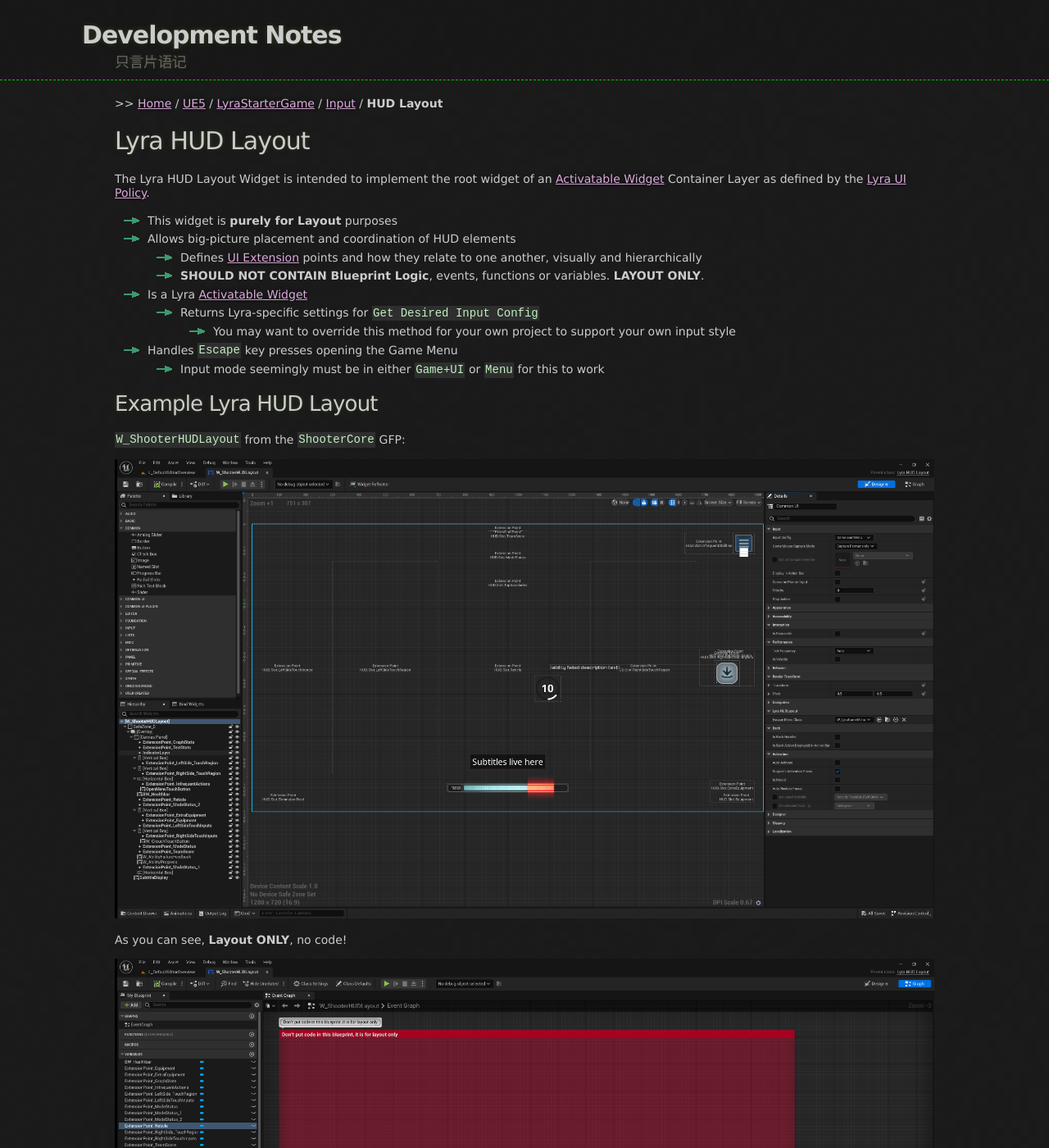
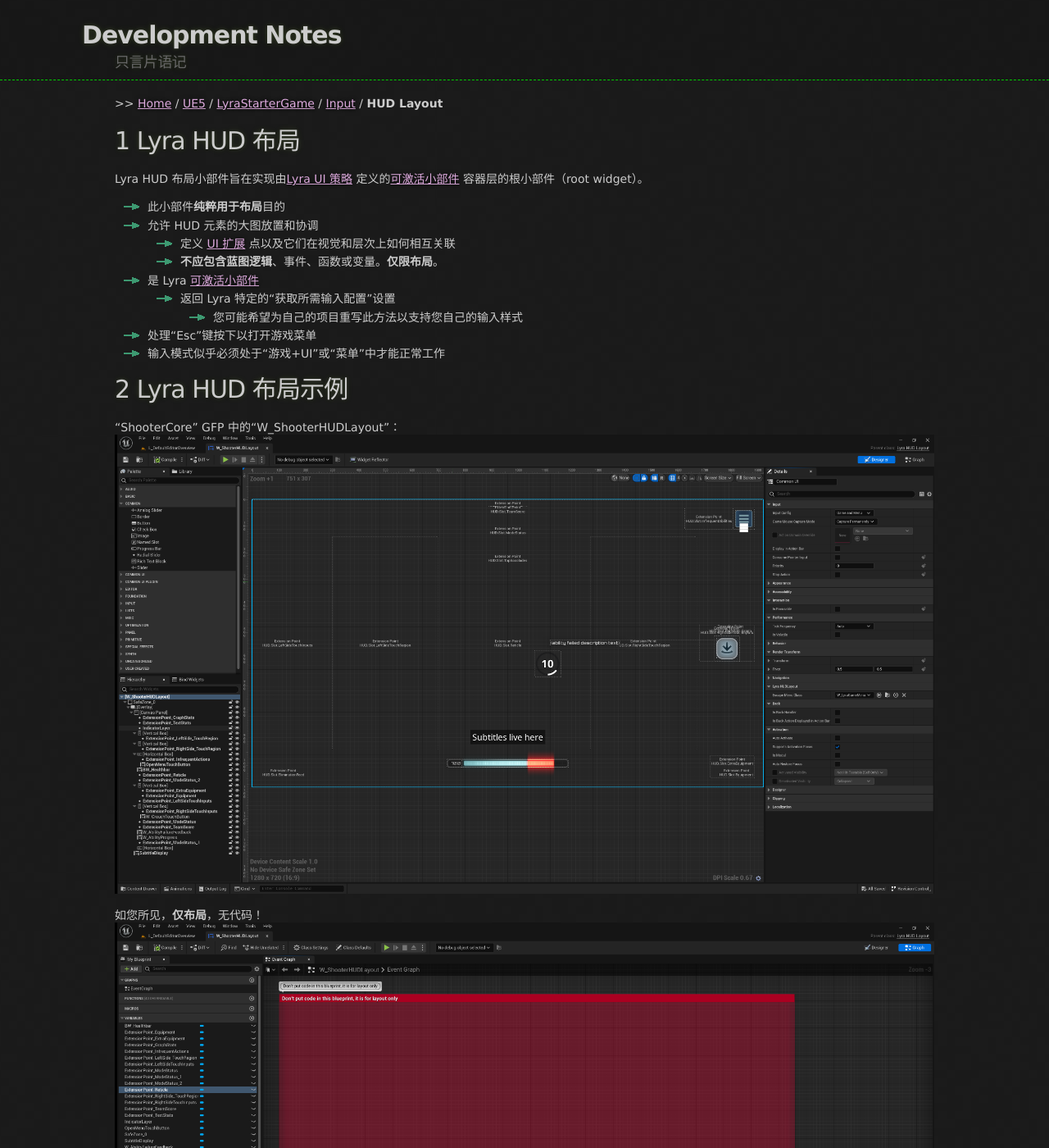
Before and after one commit to kuafu/kuafu.github.io, a Jekyll site: the page built from UE5/LyraStarterGame/Input/HUDLayout.md, in a window 1280 px wide and 1400 px high. Shown: the whole window at 82% size. Built offline with Jekyll 4.4.1, drawn with Linux system fonts in a browser that asks for light colours.

Commit message:
Lyra HUD Layout

```diff
--- a/UE5/LyraStarterGame/Input/HUDLayout.md
+++ b/UE5/LyraStarterGame/Input/HUDLayout.md
@@ -5,30 +5,26 @@ breadcrumb_path: "UE5/LyraStarterGame/Input"
 breadcrumb_name: "HUD Layout"
 ---
 
-# Lyra HUD Layout
+# 1 Lyra HUD 布局
 
-The Lyra HUD Layout Widget is intended to implement the root widget of an
-[Activatable Widget](/UE5/CommonUI/ActivatableWidget) Container Layer
-as defined by the
-[Lyra UI Policy](./UIPolicy).
+Lyra HUD 布局小部件旨在实现由[Lyra UI 策略](./UIPolicy) 定义的[可激活小部件](/UE5/CommonUI/ActivatableWidget) 容器层的根小部件（root widget）。
 
-- This widget is **purely for Layout** purposes
-- Allows big-picture placement and coordination of HUD elements
-  - Defines [UI Extension](/UE5/UIExtension/) points and how they relate to one another, visually and hierarchically
-  - **SHOULD NOT CONTAIN Blueprint Logic**, events, functions or variables.  **LAYOUT ONLY**.
-- Is a Lyra [Activatable Widget](/UE5/CommonUI/ActivatableWidget)
-  - Returns Lyra-specific settings for `Get Desired Input Config`
-    - You may want to override this method for your own project to support your own input style
-- Handles `Escape` key presses opening the Game Menu
-  - Input mode seemingly must be in either `Game+UI` or `Menu` for this to work
+- 此小部件**纯粹用于布局**目的
+- 允许 HUD 元素的大图放置和协调
+  - 定义 [UI 扩展](/UE5/UIExtension/) 点以及它们在视觉和层次上如何相互关联
+  - **不应包含蓝图逻辑**、事件、函数或变量。**仅限布局**。
+
+- 是 Lyra [可激活小部件](/UE5/CommonUI/ActivatableWidget)
+  - 返回 Lyra 特定的“获取所需输入配置”设置
+    - 您可能希望为自己的项目重写此方法以支持您自己的输入样式
+
+- 处理“Esc”键按下以打开游戏菜单
+- 输入模式似乎必须处于“游戏+UI”或“菜单”中才能正常工作
 
 
-## Example Lyra HUD Layout
-
-`W_ShooterHUDLayout` from the `ShooterCore` GFP:
-
+# 2 Lyra HUD 布局示例
+“ShooterCore” GFP 中的“W_ShooterHUDLayout”：
 [![ShooterHUDLayout 1](./screenshots/ShooterHUDLayout-1.png)](./screenshots/ShooterHUDLayout-1.png)
 
-As you can see, **Layout ONLY**, no code!
-
+如您所见，**仅布局**，无代码！
 [![ShooterHUDLayout 2](./screenshots/ShooterHUDLayout-2.png)](./screenshots/ShooterHUDLayout-2.png)
```
